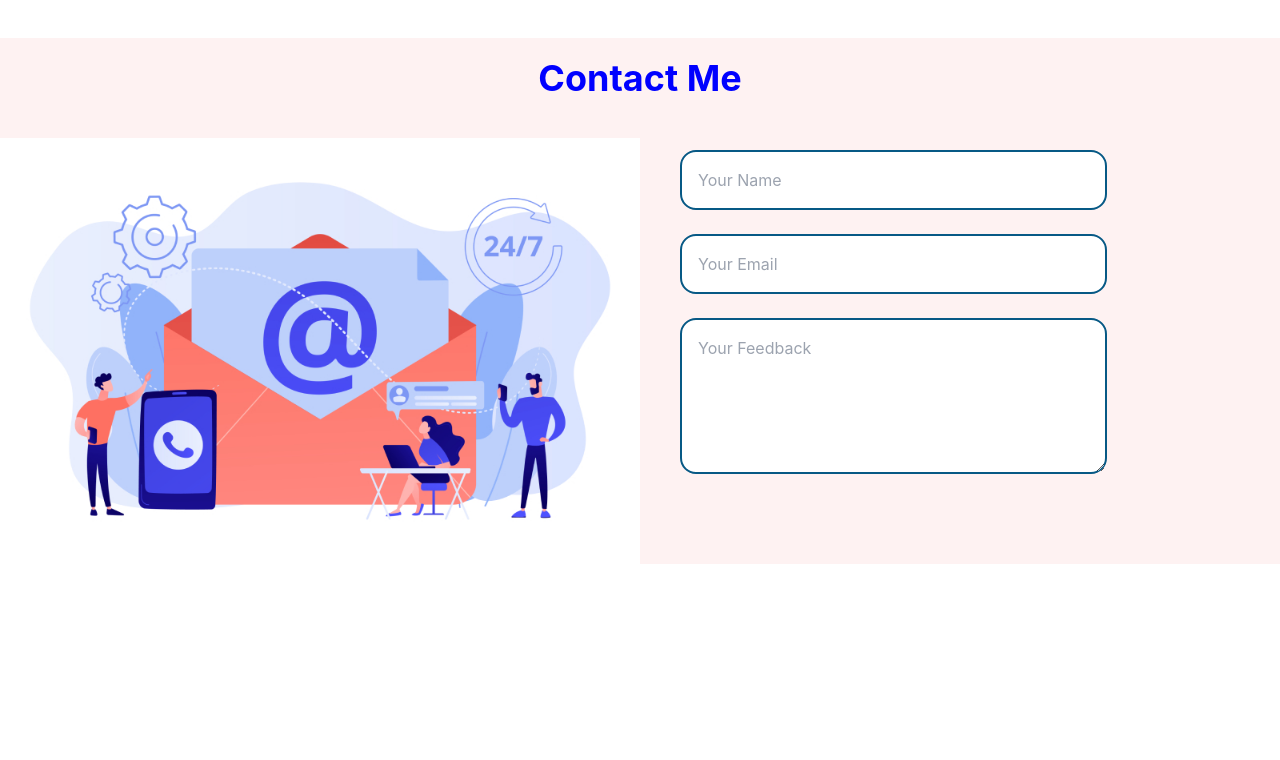
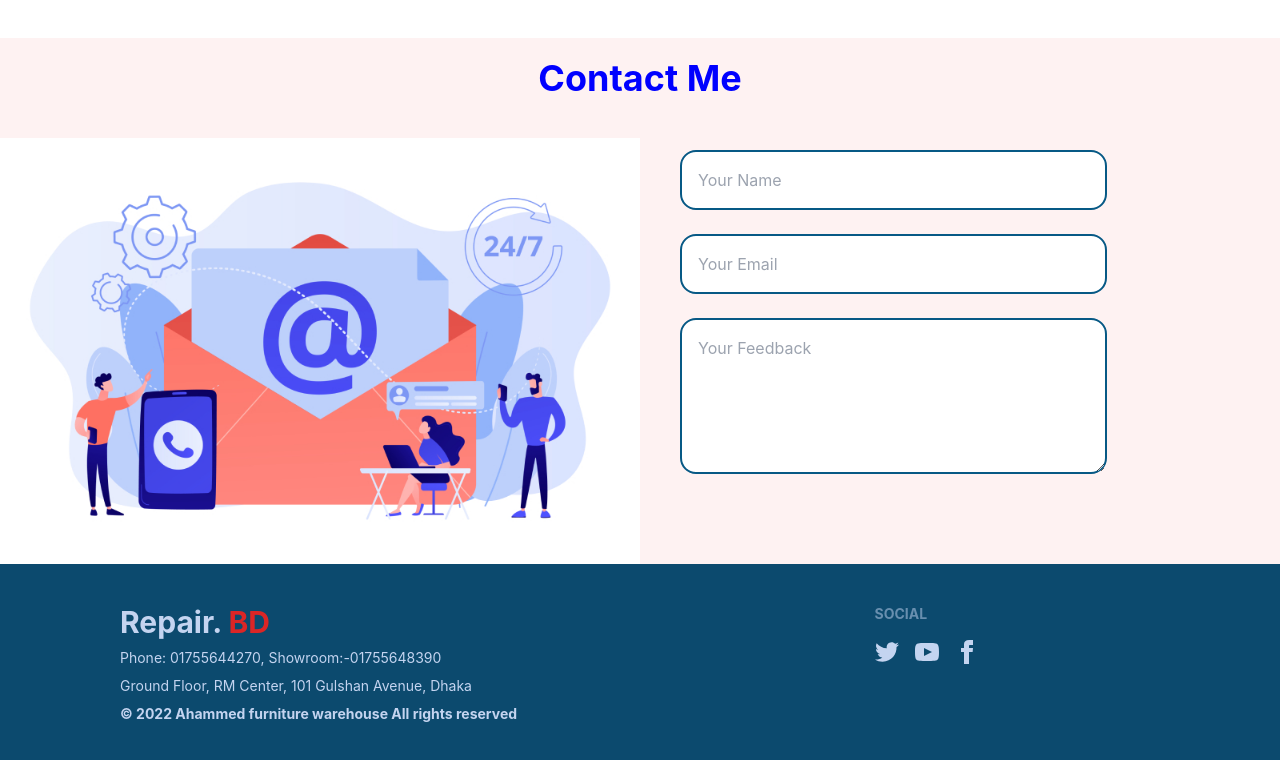
Before and after one commit to Abdul-Rakib92/repair.bd-manufacturer-website-client-side, a React (Create React App) app: page / in a window 1280 px wide. Shown: the part 3342-4102 px from the top of the page. Before the commit the page ends 3906 px from the top, so only its background shows below. Built offline with nearby package versions, Linux system fonts and the light colour scheme.

Commit message:
footer component added

```diff
--- a/src/App.js
+++ b/src/App.js
@@ -4,6 +4,7 @@
 import Home from './Pages/Home/Home';
 import Login from './Pages/Login/Login';
 import NotFound from './Pages/NotFound';
+import Footer from './Pages/Shared/Footer';
 import Navbar from './Pages/Shared/Navbar';
 
 function App() {
@@ -19,6 +20,8 @@
 
      </Routes>
 
+     <Footer></Footer>
+
     </div>
   );
 }
--- /dev/null
+++ b/src/Pages/Shared/Footer.js
@@ -0,0 +1,62 @@
+import React from "react";
+
+const Footer = () => {
+  return (
+    <footer class="footer p-10 bg-sky-900 text-neutral-content">
+      <div className="pl-20">
+        <p className="text-3xl font-bold">
+          Repair. <span className="text-red-600 text">BD</span>
+        </p>
+
+        <p>Phone: 01755644270, Showroom:-01755648390</p>
+
+        <p>Ground Floor, RM Center, 101 Gulshan Avenue, Dhaka</p>
+
+        <p className=" font-bold">
+            &copy; 2022 Ahammed furniture warehouse All rights reserved
+        </p>
+      </div>
+
+      <div className="pl-20">
+        <span class="footer-title">Social</span>
+        <div class="grid grid-flow-col gap-4">
+          <a>
+            <svg
+              xmlns="http://www.w3.org/2000/svg"
+              width="24"
+              height="24"
+              viewBox="0 0 24 24"
+              class="fill-current"
+            >
+              <path d="M24 4.557c-.883.392-1.832.656-2.828.775 1.017-.609 1.798-1.574 2.165-2.724-.951.564-2.005.974-3.127 1.195-.897-.957-2.178-1.555-3.594-1.555-3.179 0-5.515 2.966-4.797 6.045-4.091-.205-7.719-2.165-10.148-5.144-1.29 2.213-.669 5.108 1.523 6.574-.806-.026-1.566-.247-2.229-.616-.054 2.281 1.581 4.415 3.949 4.89-.693.188-1.452.232-2.224.084.626 1.956 2.444 3.379 4.6 3.419-2.07 1.623-4.678 2.348-7.29 2.04 2.179 1.397 4.768 2.212 7.548 2.212 9.142 0 14.307-7.721 13.995-14.646.962-.695 1.797-1.562 2.457-2.549z"></path>
+            </svg>
+          </a>
+          <a>
+            <svg
+              xmlns="http://www.w3.org/2000/svg"
+              width="24"
+              height="24"
+              viewBox="0 0 24 24"
+              class="fill-current"
+            >
+              <path d="M19.615 3.184c-3.604-.246-11.631-.245-15.23 0-3.897.266-4.356 2.62-4.385 8.816.029 6.185.484 8.549 4.385 8.816 3.6.245 11.626.246 15.23 0 3.897-.266 4.356-2.62 4.385-8.816-.029-6.185-.484-8.549-4.385-8.816zm-10.615 12.816v-8l8 3.993-8 4.007z"></path>
+            </svg>
+          </a>
+          <a>
+            <svg
+              xmlns="http://www.w3.org/2000/svg"
+              width="24"
+              height="24"
+              viewBox="0 0 24 24"
+              class="fill-current"
+            >
+              <path d="M9 8h-3v4h3v12h5v-12h3.642l.358-4h-4v-1.667c0-.955.192-1.333 1.115-1.333h2.885v-5h-3.808c-3.596 0-5.192 1.583-5.192 4.615v3.385z"></path>
+            </svg>
+          </a>
+        </div>
+      </div>
+    </footer>
+  );
+};
+
+export default Footer;
```
